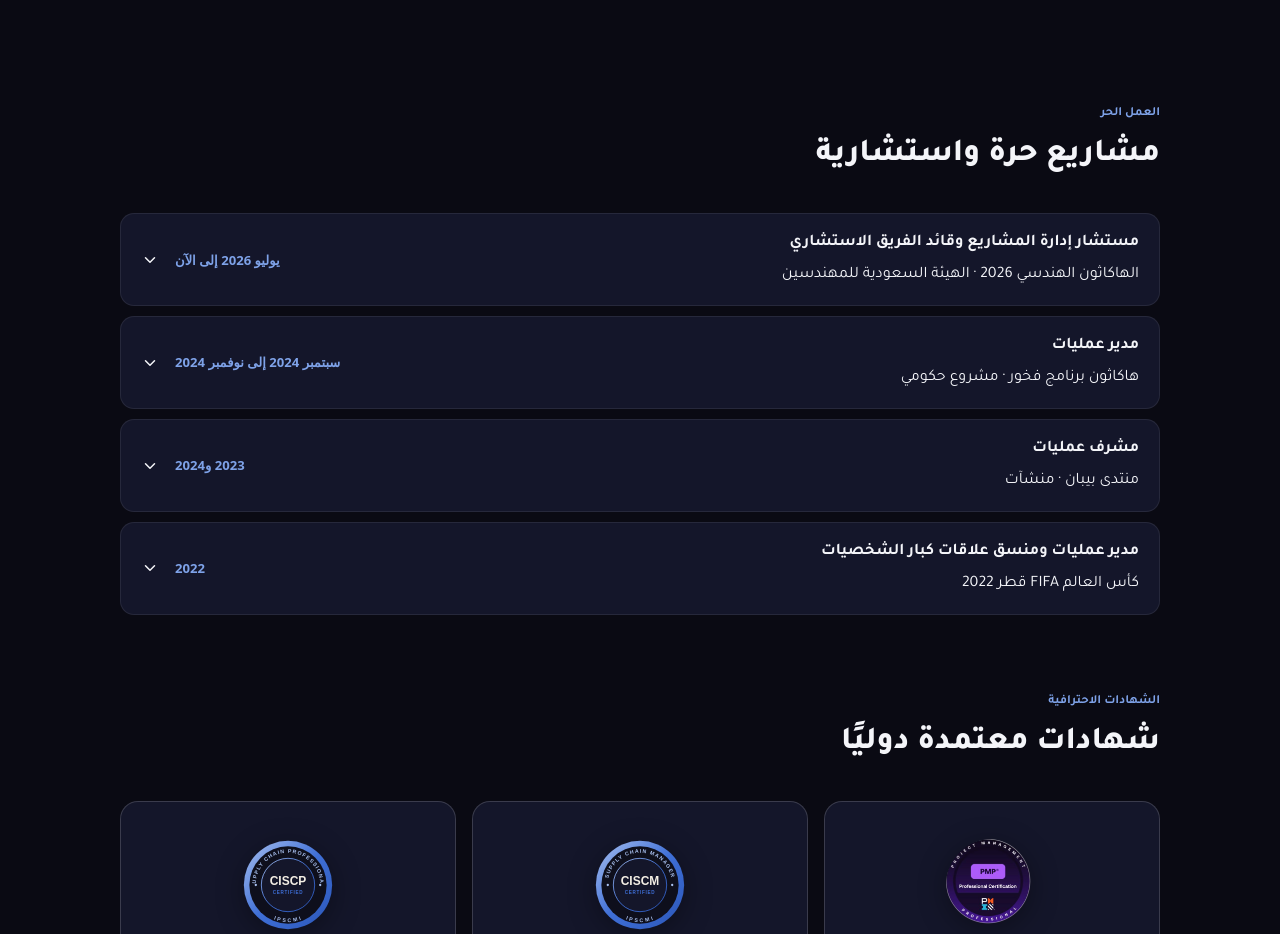
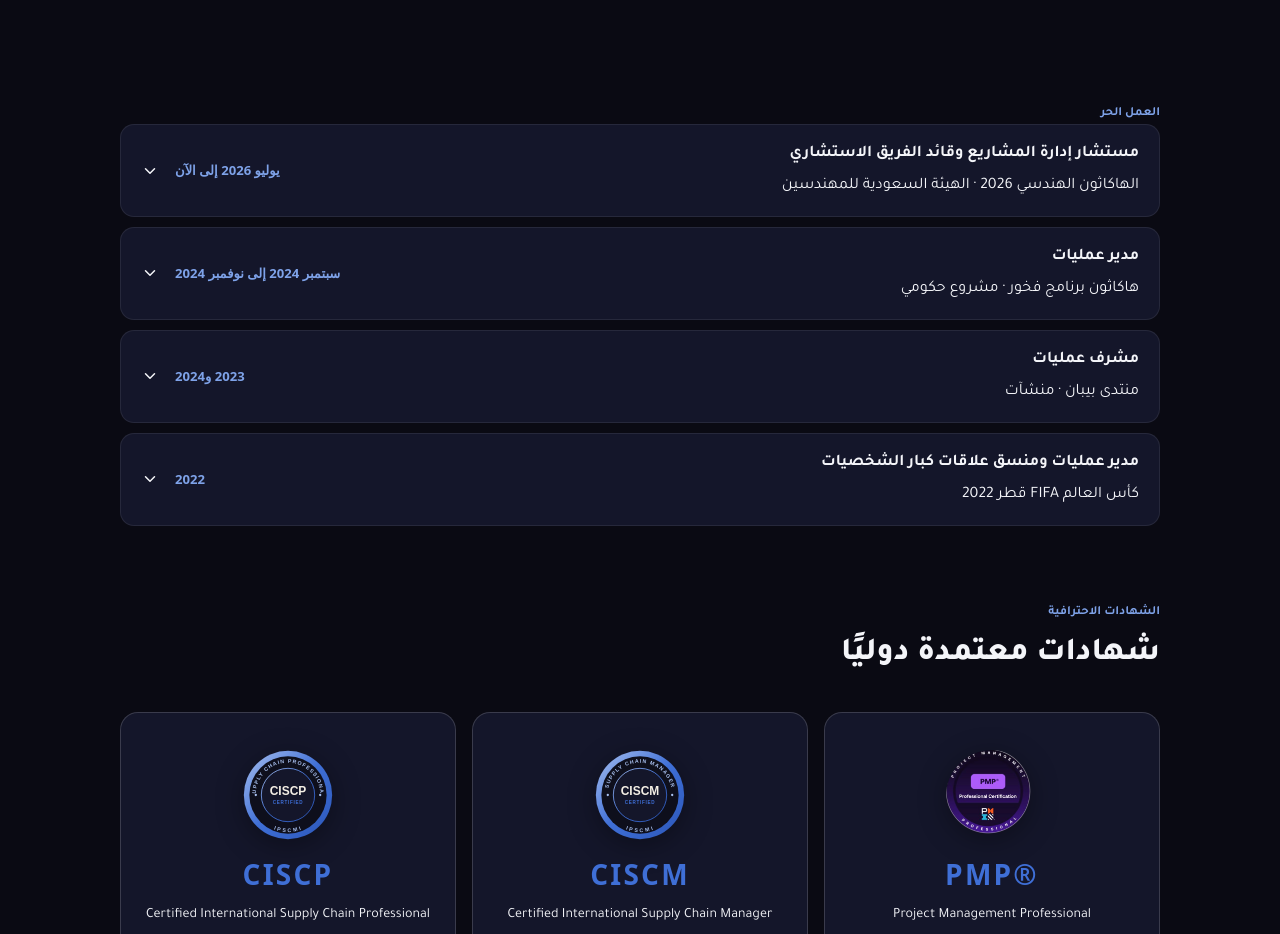
Before and after one commit to samer-alraqas/samer-alraqas.github.io, a plain HTML site: page index.html in a window 1280 px wide. Shown: the part 5681-6615 px from the top of the page. Drawn offline with Linux system fonts and the light colour scheme.

Commit message:
Freelance: drop subtitle
Co-Authored-By: Claude Opus 5.5 <noreply@anthropic.com>
Claude-Session: https://claude.ai/code/session_01HEnQ1Veu23oGxjfxRfonCi

```diff
--- a/index.html
+++ b/index.html
@@ -807,7 +807,6 @@ dialog.modal{border-radius:22px;background:var(--ink-2)}
   <section id="freelance" style="padding-top:0">
     <div class="wrap">
       <div class="head reveal"><span class="k" data-en="FREELANCE">العمل الحر</span></div>
-      <h2 class="reveal" data-en="Freelance and advisory projects">مشاريع حرة واستشارية</h2>
       <div class="fls">
         <details class="fl reveal"><summary><div class="fl-t"><h3 data-en="Project Management Consultant and Advisory Team Lead">مستشار إدارة المشاريع وقائد الفريق الاستشاري</h3><div class="org" data-en="Engineering Hackathon 2026 · Saudi Council of Engineers">الهاكاثون الهندسي 2026 · الهيئة السعودية للمهندسين</div></div><span class="fl-w" data-en="Jul 2026 to Present">يوليو 2026 إلى الآن</span><svg class="fl-i" viewBox="0 0 24 24" aria-hidden="true"><path d="M6 9l6 6 6-6"/></svg></summary><div class="fl-b"><ul><li data-en="Led the programme from set-up to launch, with registrations 75% above target, overseeing operations, governance and risk plans.">قيادة البرنامج من التأسيس حتى الإطلاق، بتسجيل تجاوز المستهدف بنسبة 75٪، والإشراف على خطط التشغيل والحوكمة وإدارة المخاطر.</li><li data-en="Built relationships with senior officials, executive leaders and stakeholders across the public and private sectors.">بناء العلاقات مع كبار المسؤولين والقيادات التنفيذية والجهات المستفيدة في القطاعين العام والخاص.</li></ul></div></details>
         <details class="fl reveal"><summary><div class="fl-t"><h3 data-en="Operations Manager">مدير عمليات</h3><div class="org" data-en="Fakhoor Programme Hackathon · Government project">هاكاثون برنامج فخور · مشروع حكومي</div></div><span class="fl-w" data-en="Sep 2024 to Nov 2024">سبتمبر 2024 إلى نوفمبر 2024</span><svg class="fl-i" viewBox="0 0 24 24" aria-hidden="true"><path d="M6 9l6 6 6-6"/></svg></summary><div class="fl-b"><ul><li data-en="Ran daily operations, resource allocation and budget control, resolving operational issues and ensuring service standards.">إدارة العمليات اليومية وتوزيع الموارد وضبط الميزانية، وحل التحديات التشغيلية وضمان الامتثال لمعايير الخدمة.</li></ul></div></details>
```
